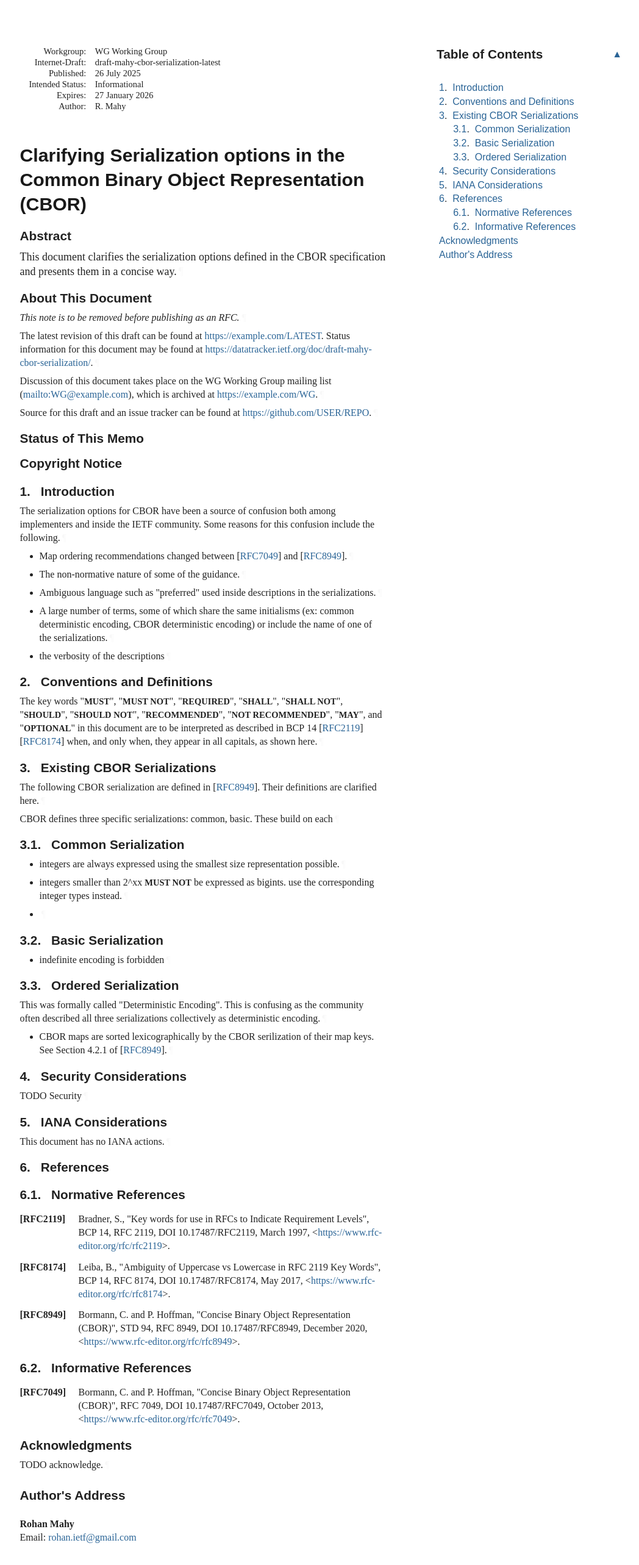
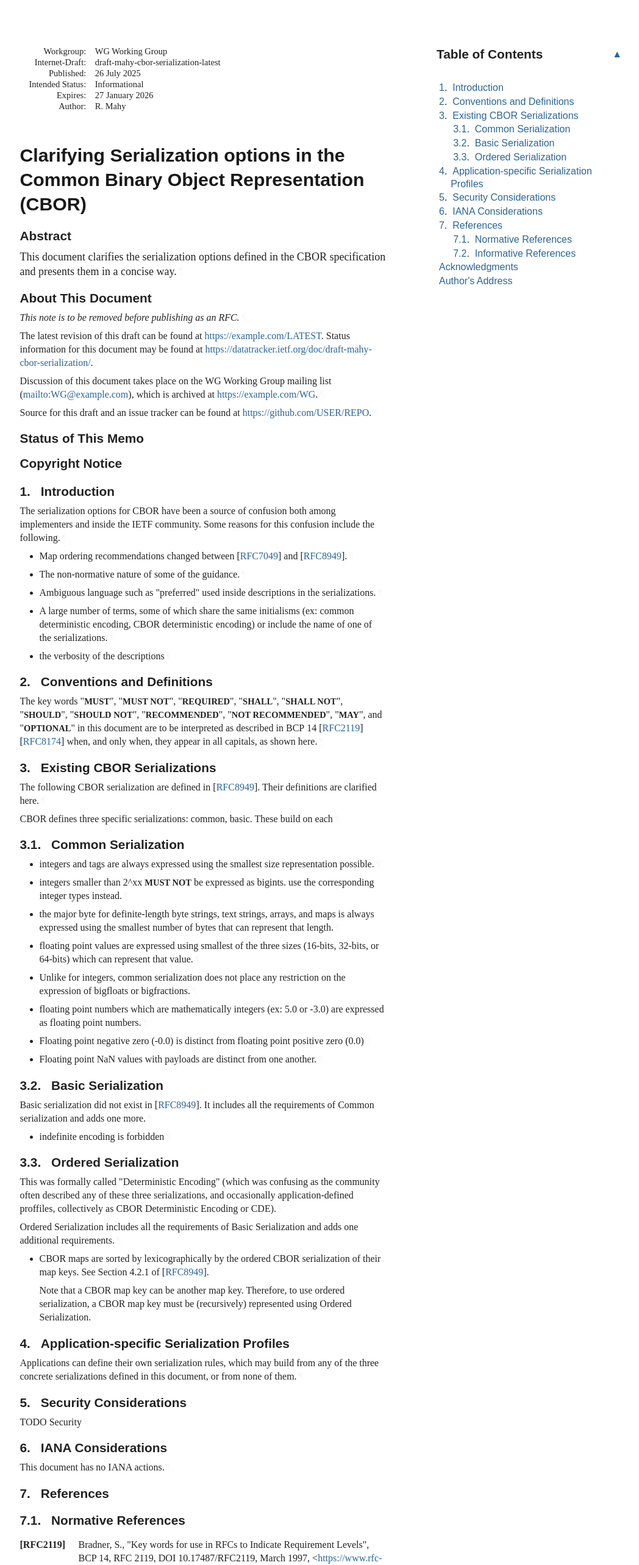
Before and after one commit to rohanmahy/cbor-serialization, a plain HTML site: page draft-mahy-cbor-serialization.html in a window 1280 px wide. Shown: the top 2566 px of the page at 61% size, without its empty margins (92-1140 px from the left). Drawn offline with Linux system fonts and the light colour scheme; a web font is replaced by a local one.

Commit message:
Script updating gh-pages from 4be402d. [ci skip]

```diff
--- a/draft-mahy-cbor-serialization.html
+++ b/draft-mahy-cbor-serialization.html
@@ -1168,27 +1168,30 @@ svg :is([fill="white"], [fill^="#fff"]) {
             </ul>
 </li>
           <li class="compact toc ulBare ulEmpty" id="section-toc.1-1.4">
-            <p id="section-toc.1-1.4.1"><a href="#section-4" class="auto internal xref">4</a>.  <a href="#name-security-considerations" class="internal xref">Security Considerations</a></p>
+            <p id="section-toc.1-1.4.1"><a href="#section-4" class="auto internal xref">4</a>.  <a href="#name-application-specific-serial" class="internal xref">Application-specific Serialization Profiles</a></p>
 </li>
           <li class="compact toc ulBare ulEmpty" id="section-toc.1-1.5">
-            <p id="section-toc.1-1.5.1"><a href="#section-5" class="auto internal xref">5</a>.  <a href="#name-iana-considerations" class="internal xref">IANA Considerations</a></p>
+            <p id="section-toc.1-1.5.1"><a href="#section-5" class="auto internal xref">5</a>.  <a href="#name-security-considerations" class="internal xref">Security Considerations</a></p>
 </li>
           <li class="compact toc ulBare ulEmpty" id="section-toc.1-1.6">
-            <p id="section-toc.1-1.6.1"><a href="#section-6" class="auto internal xref">6</a>.  <a href="#name-references" class="internal xref">References</a></p>
+            <p id="section-toc.1-1.6.1"><a href="#section-6" class="auto internal xref">6</a>.  <a href="#name-iana-considerations" class="internal xref">IANA Considerations</a></p>
+</li>
+          <li class="compact toc ulBare ulEmpty" id="section-toc.1-1.7">
+            <p id="section-toc.1-1.7.1"><a href="#section-7" class="auto internal xref">7</a>.  <a href="#name-references" class="internal xref">References</a></p>
 <ul class="compact toc ulBare ulEmpty">
-<li class="compact toc ulBare ulEmpty" id="section-toc.1-1.6.2.1">
-                <p id="section-toc.1-1.6.2.1.1"><a href="#section-6.1" class="auto internal xref">6.1</a>.  <a href="#name-normative-references" class="internal xref">Normative References</a></p>
+<li class="compact toc ulBare ulEmpty" id="section-toc.1-1.7.2.1">
+                <p id="section-toc.1-1.7.2.1.1"><a href="#section-7.1" class="auto internal xref">7.1</a>.  <a href="#name-normative-references" class="internal xref">Normative References</a></p>
 </li>
-              <li class="compact toc ulBare ulEmpty" id="section-toc.1-1.6.2.2">
-                <p id="section-toc.1-1.6.2.2.1"><a href="#section-6.2" class="auto internal xref">6.2</a>.  <a href="#name-informative-references" class="internal xref">Informative References</a></p>
+              <li class="compact toc ulBare ulEmpty" id="section-toc.1-1.7.2.2">
+                <p id="section-toc.1-1.7.2.2.1"><a href="#section-7.2" class="auto internal xref">7.2</a>.  <a href="#name-informative-references" class="internal xref">Informative References</a></p>
 </li>
             </ul>
 </li>
-          <li class="compact toc ulBare ulEmpty" id="section-toc.1-1.7">
-            <p id="section-toc.1-1.7.1"><a href="#appendix-A" class="auto internal xref"></a><a href="#name-acknowledgments" class="internal xref">Acknowledgments</a></p>
+          <li class="compact toc ulBare ulEmpty" id="section-toc.1-1.8">
+            <p id="section-toc.1-1.8.1"><a href="#appendix-A" class="auto internal xref"></a><a href="#name-acknowledgments" class="internal xref">Acknowledgments</a></p>
 </li>
-          <li class="compact toc ulBare ulEmpty" id="section-toc.1-1.8">
-            <p id="section-toc.1-1.8.1"><a href="#appendix-B" class="auto internal xref"></a><a href="#name-authors-address" class="internal xref">Author's Address</a></p>
+          <li class="compact toc ulBare ulEmpty" id="section-toc.1-1.9">
+            <p id="section-toc.1-1.9.1"><a href="#appendix-B" class="auto internal xref"></a><a href="#name-authors-address" class="internal xref">Author's Address</a></p>
 </li>
         </ul>
 </nav>
@@ -1245,13 +1248,28 @@ appear in all capitals, as shown here.<a href="#section-2-1" class="pilcrow">¶<
         </h3>
 <ul class="normal">
 <li class="normal" id="section-3.1-1.1">
-            <p id="section-3.1-1.1.1">integers are always expressed using the smallest size representation possible.<a href="#section-3.1-1.1.1" class="pilcrow">¶</a></p>
+            <p id="section-3.1-1.1.1">integers and tags are always expressed using the smallest size representation possible.<a href="#section-3.1-1.1.1" class="pilcrow">¶</a></p>
 </li>
           <li class="normal" id="section-3.1-1.2">
             <p id="section-3.1-1.2.1">integers smaller than 2^xx <span class="bcp14">MUST NOT</span> be expressed as bigints. use the corresponding integer types instead.<a href="#section-3.1-1.2.1" class="pilcrow">¶</a></p>
 </li>
           <li class="normal" id="section-3.1-1.3">
-            <p id="section-3.1-1.3.1"></p><a href="#section-3.1-1.3" class="pilcrow">¶</a>
+            <p id="section-3.1-1.3.1">the major byte for definite-length byte strings, text strings, arrays, and maps is always expressed using the smallest number of bytes that can represent that length.<a href="#section-3.1-1.3.1" class="pilcrow">¶</a></p>
+</li>
+          <li class="normal" id="section-3.1-1.4">
+            <p id="section-3.1-1.4.1">floating point values are expressed using smallest of the three sizes (16-bits, 32-bits, or 64-bits) which can represent that value.<a href="#section-3.1-1.4.1" class="pilcrow">¶</a></p>
+</li>
+          <li class="normal" id="section-3.1-1.5">
+            <p id="section-3.1-1.5.1">Unlike for integers, common serialization does not place any restriction on the expression of bigfloats or bigfractions.<a href="#section-3.1-1.5.1" class="pilcrow">¶</a></p>
+</li>
+          <li class="normal" id="section-3.1-1.6">
+            <p id="section-3.1-1.6.1">floating point numbers which are mathematically integers (ex: 5.0 or -3.0) are  expressed as floating point numbers.<a href="#section-3.1-1.6.1" class="pilcrow">¶</a></p>
+</li>
+          <li class="normal" id="section-3.1-1.7">
+            <p id="section-3.1-1.7.1">Floating point negative zero (-0.0) is distinct from floating point positive zero (0.0)<a href="#section-3.1-1.7.1" class="pilcrow">¶</a></p>
+</li>
+          <li class="normal" id="section-3.1-1.8">
+            <p id="section-3.1-1.8.1">Floating point NaN values with payloads are distinct from one another.<a href="#section-3.1-1.8.1" class="pilcrow">¶</a></p>
 </li>
         </ul>
 </section>
@@ -1261,9 +1279,10 @@ appear in all capitals, as shown here.<a href="#section-2-1" class="pilcrow">¶<
         <h3 id="name-basic-serialization">
 <a href="#section-3.2" class="section-number selfRef">3.2. </a><a href="#name-basic-serialization" class="section-name selfRef">Basic Serialization</a>
         </h3>
+<p id="section-3.2-1">Basic serialization did not exist in <span>[<a href="#RFC8949" class="cite xref">RFC8949</a>]</span>. It includes all the requirements of Common serialization and adds one more.<a href="#section-3.2-1" class="pilcrow">¶</a></p>
 <ul class="normal">
-<li class="normal" id="section-3.2-1.1">
-            <p id="section-3.2-1.1.1">indefinite encoding is forbidden<a href="#section-3.2-1.1.1" class="pilcrow">¶</a></p>
+<li class="normal" id="section-3.2-2.1">
+            <p id="section-3.2-2.1.1">indefinite encoding is forbidden<a href="#section-3.2-2.1.1" class="pilcrow">¶</a></p>
 </li>
         </ul>
 </section>
@@ -1273,41 +1292,55 @@ appear in all capitals, as shown here.<a href="#section-2-1" class="pilcrow">¶<
         <h3 id="name-ordered-serialization">
 <a href="#section-3.3" class="section-number selfRef">3.3. </a><a href="#name-ordered-serialization" class="section-name selfRef">Ordered Serialization</a>
         </h3>
-<p id="section-3.3-1">This was formally called "Deterministic Encoding". This is confusing as the community often described all three serializations collectively as deterministic encoding.<a href="#section-3.3-1" class="pilcrow">¶</a></p>
+<p id="section-3.3-1">This was formally called "Deterministic Encoding" (which was confusing as the community often described any of these three serializations, and occasionally application-defined proffiles, collectively as CBOR Deterministic Encoding or CDE).<a href="#section-3.3-1" class="pilcrow">¶</a></p>
+<p id="section-3.3-2">Ordered Serialization includes all the requirements of Basic Serialization and adds one additional requirements.<a href="#section-3.3-2" class="pilcrow">¶</a></p>
 <ul class="normal">
-<li class="normal" id="section-3.3-2.1">
-            <p id="section-3.3-2.1.1">CBOR maps are sorted lexicographically by the CBOR serilization of their map keys. See Section 4.2.1 of <span>[<a href="#RFC8949" class="cite xref">RFC8949</a>]</span>.<a href="#section-3.3-2.1.1" class="pilcrow">¶</a></p>
+<li class="normal" id="section-3.3-3.1">
+            <p id="section-3.3-3.1.1">CBOR maps are sorted by lexicographically by the ordered CBOR serialization of their map keys. See Section 4.2.1 of <span>[<a href="#RFC8949" class="cite xref">RFC8949</a>]</span>.<a href="#section-3.3-3.1.1" class="pilcrow">¶</a></p>
+</li>
+        </ul>
+<ul class="normal ulEmpty">
+<li class="normal ulEmpty" id="section-3.3-4.1">
+            <p id="section-3.3-4.1.1">Note that a CBOR map key can be another map key. Therefore, to use ordered serialization, a CBOR map key must be (recursively) represented using Ordered Serialization.<a href="#section-3.3-4.1.1" class="pilcrow">¶</a></p>
 </li>
         </ul>
 </section>
 </div>
 </section>
 </div>
+<div id="application-specific-serialization-profiles">
+<section id="section-4">
+      <h2 id="name-application-specific-serial">
+<a href="#section-4" class="section-number selfRef">4. </a><a href="#name-application-specific-serial" class="section-name selfRef">Application-specific Serialization Profiles</a>
+      </h2>
+<p id="section-4-1">Applications can define their own serialization rules, which may build from any of the three concrete serializations defined in this document, or from none of them.<a href="#section-4-1" class="pilcrow">¶</a></p>
+</section>
+</div>
 <div id="security-considerations">
-<section id="section-4">
+<section id="section-5">
       <h2 id="name-security-considerations">
-<a href="#section-4" class="section-number selfRef">4. </a><a href="#name-security-considerations" class="section-name selfRef">Security Considerations</a>
+<a href="#section-5" class="section-number selfRef">5. </a><a href="#name-security-considerations" class="section-name selfRef">Security Considerations</a>
       </h2>
-<p id="section-4-1">TODO Security<a href="#section-4-1" class="pilcrow">¶</a></p>
+<p id="section-5-1">TODO Security<a href="#section-5-1" class="pilcrow">¶</a></p>
 </section>
 </div>
 <div id="iana-considerations">
-<section id="section-5">
+<section id="section-6">
       <h2 id="name-iana-considerations">
-<a href="#section-5" class="section-number selfRef">5. </a><a href="#name-iana-considerations" class="section-name selfRef">IANA Considerations</a>
+<a href="#section-6" class="section-number selfRef">6. </a><a href="#name-iana-considerations" class="section-name selfRef">IANA Considerations</a>
       </h2>
-<p id="section-5-1">This document has no IANA actions.<a href="#section-5-1" class="pilcrow">¶</a></p>
+<p id="section-6-1">This document has no IANA actions.<a href="#section-6-1" class="pilcrow">¶</a></p>
 </section>
 </div>
 <div id="sec-combined-references">
-<section id="section-6">
+<section id="section-7">
       <h2 id="name-references">
-<a href="#section-6" class="section-number selfRef">6. </a><a href="#name-references" class="section-name selfRef">References</a>
+<a href="#section-7" class="section-number selfRef">7. </a><a href="#name-references" class="section-name selfRef">References</a>
       </h2>
 <div id="sec-normative-references">
-<section id="section-6.1">
+<section id="section-7.1">
         <h3 id="name-normative-references">
-<a href="#section-6.1" class="section-number selfRef">6.1. </a><a href="#name-normative-references" class="section-name selfRef">Normative References</a>
+<a href="#section-7.1" class="section-number selfRef">7.1. </a><a href="#name-normative-references" class="section-name selfRef">Normative References</a>
         </h3>
 <dl class="references">
 <dt id="RFC2119">[RFC2119]</dt>
@@ -1326,9 +1359,9 @@ appear in all capitals, as shown here.<a href="#section-2-1" class="pilcrow">¶<
 </section>
 </div>
 <div id="sec-informative-references">
-<section id="section-6.2">
+<section id="section-7.2">
         <h3 id="name-informative-references">
-<a href="#section-6.2" class="section-number selfRef">6.2. </a><a href="#name-informative-references" class="section-name selfRef">Informative References</a>
+<a href="#section-7.2" class="section-number selfRef">7.2. </a><a href="#name-informative-references" class="section-name selfRef">Informative References</a>
         </h3>
 <dl class="references">
 <dt id="RFC7049">[RFC7049]</dt>
```
Also changed, not shown: draft-mahy-cbor-serialization.txt.
